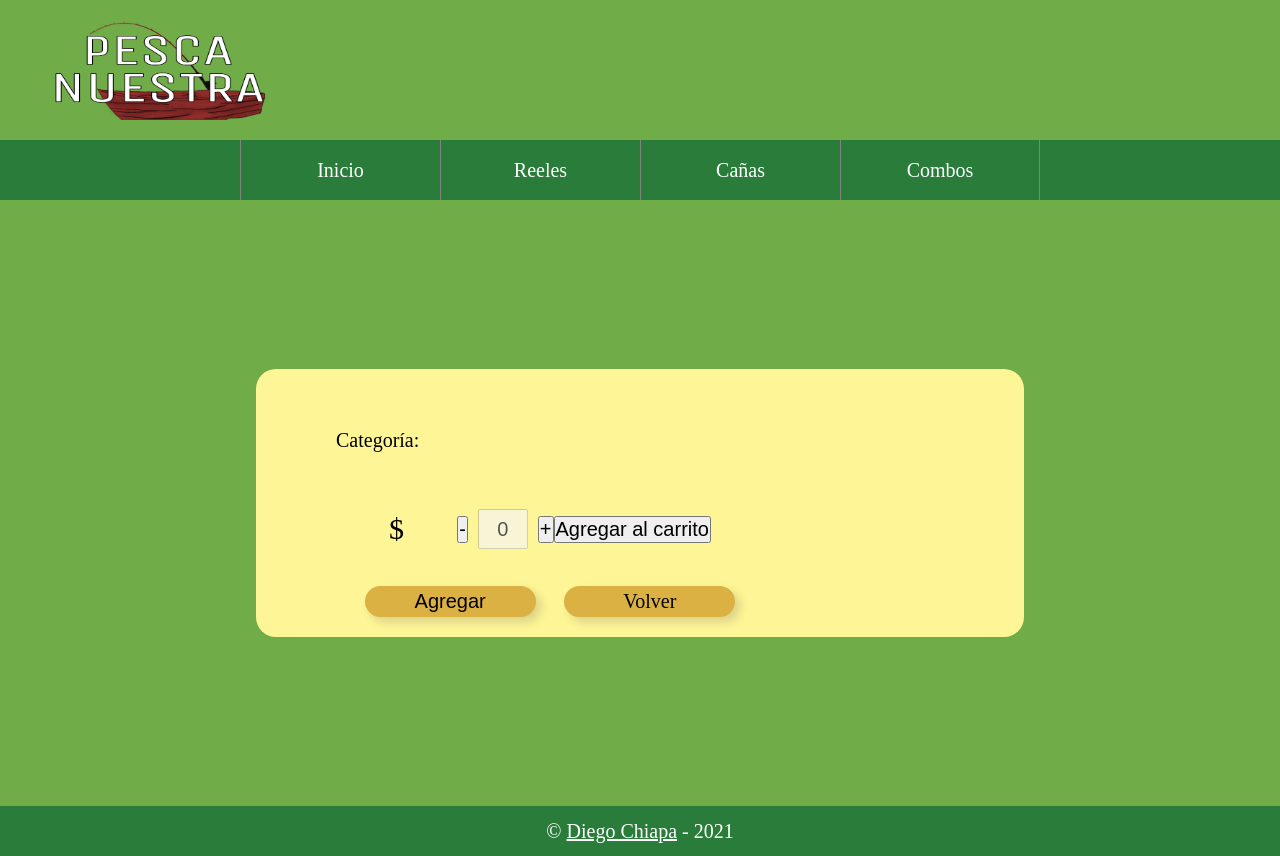
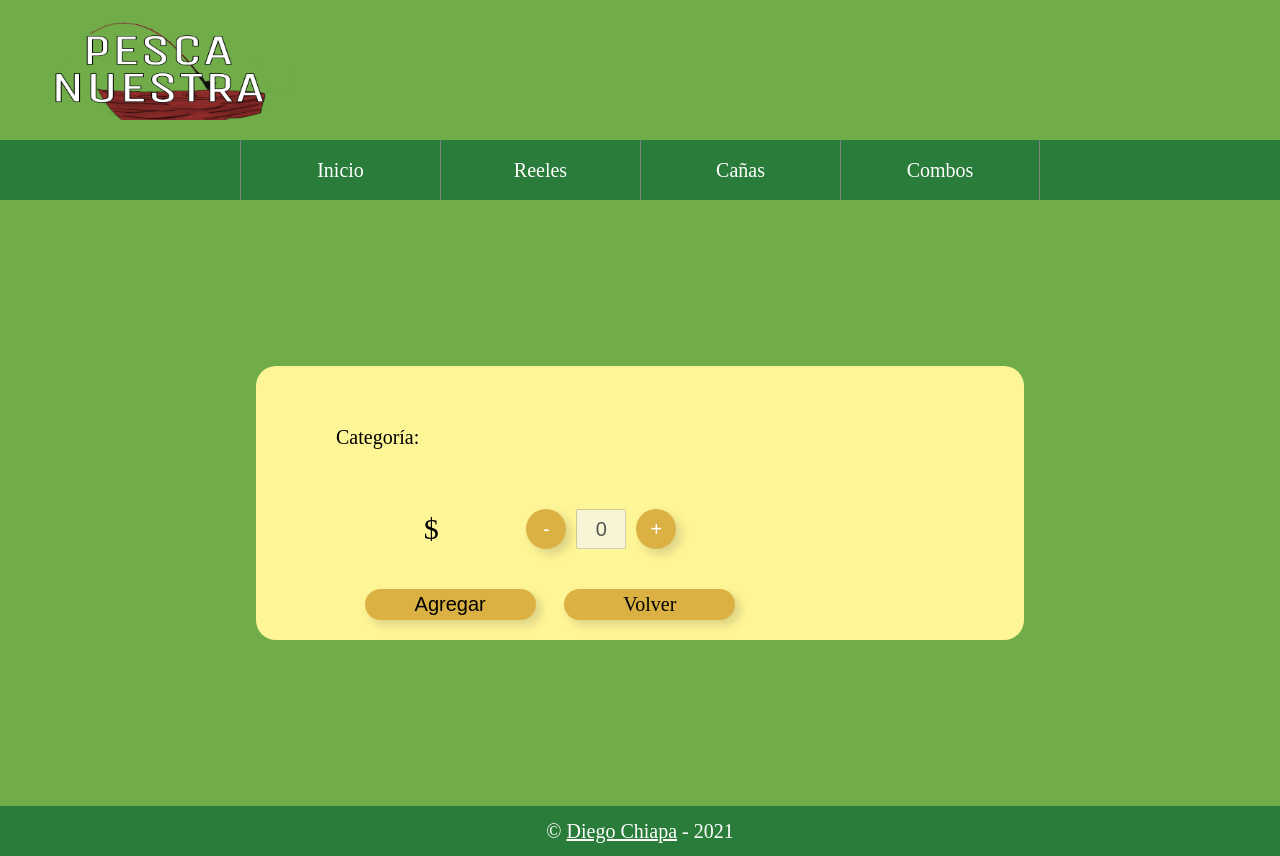
Before and after one commit to dchiapa/proyecto_react_16930, a React (Create React App) app: page /detail/1 in a window 1280 px wide. Built offline with nearby package versions, Linux system fonts and the light colour scheme; no server answers; the database is empty.

Commit message:
actualizar renderizado del componente de cantidad en item

```diff
--- a/src/components/ItemCount/ItemCount.js
+++ b/src/components/ItemCount/ItemCount.js
@@ -1,7 +1,7 @@
 import React, { Fragment } from "react";
 import "./css/ItemCount.css";
 
-export const ItemCount = ({ stock, count, setCount, addToCart, added }) => {
+export const ItemCount = ({ stock, count, setCount }) => {
   const countMinus = () => {
     count > 0 && setCount(count - 1);
   };
@@ -15,8 +15,9 @@ export const ItemCount = ({ stock, count, setCount, addToCart, added }) => {
   return (
     <Fragment>
       {
-        <div>
-          <button className="count__Minus" onClick={countMinus}>
+        <>
+          <div className="counter">
+            <button className="btn btn__counter" onClick={countMinus}>
               -
             </button>
             <input
@@ -25,13 +26,11 @@ export const ItemCount = ({ stock, count, setCount, addToCart, added }) => {
               disabled
               value={count}
             />
-          <button className="count__Plus" onClick={countPlus}>
+            <button className="btn  btn__counter" onClick={countPlus}>
               +
             </button>
-          <button className="count__button" onClick={addToCart}>
-            {added ? "Actualizar al carrito" : "Agregar al carrito"}
-          </button>
           </div>
+        </>
       }
     </Fragment>
   );
```
Lines whose indentation alone changed are shown as unchanged.
